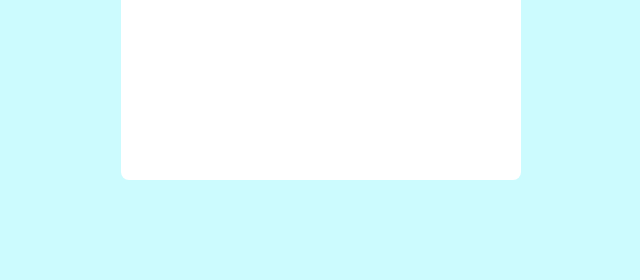
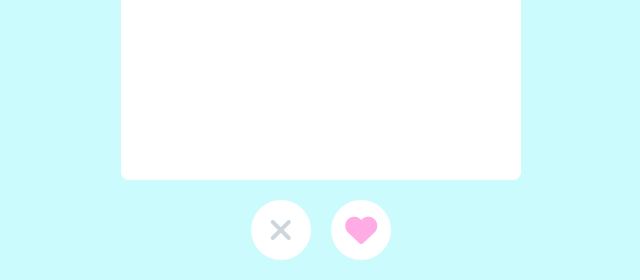
Before and after one commit to rich5k/cloud-hilltop-love, a PHP site: page /view/swipe_page.php in a window 1280 px wide. Shown: the part 520-800 px from the top of the page, without its empty margins (319-959 px from the left). Run offline with PHP 8.4, Linux system fonts and the light colour scheme.

Commit message:
added font awesome to page

```diff
--- a/view/swipe_page.php
+++ b/view/swipe_page.php
@@ -5,6 +5,7 @@
     <meta http-equiv="X-UA-Compatible" content="IE=edge">
     <meta name="viewport" content="width=device-width, initial-scale=1.0">
     <title>Swipe Page-Meet someone new!</title>
+    <link rel="stylesheet" href="https://cdnjs.cloudflare.com/ajax/libs/font-awesome/6.0.0/css/all.min.css">
     <link rel="stylesheet" href="../css/swipe_page.css">
 </head>
 <body>
```
